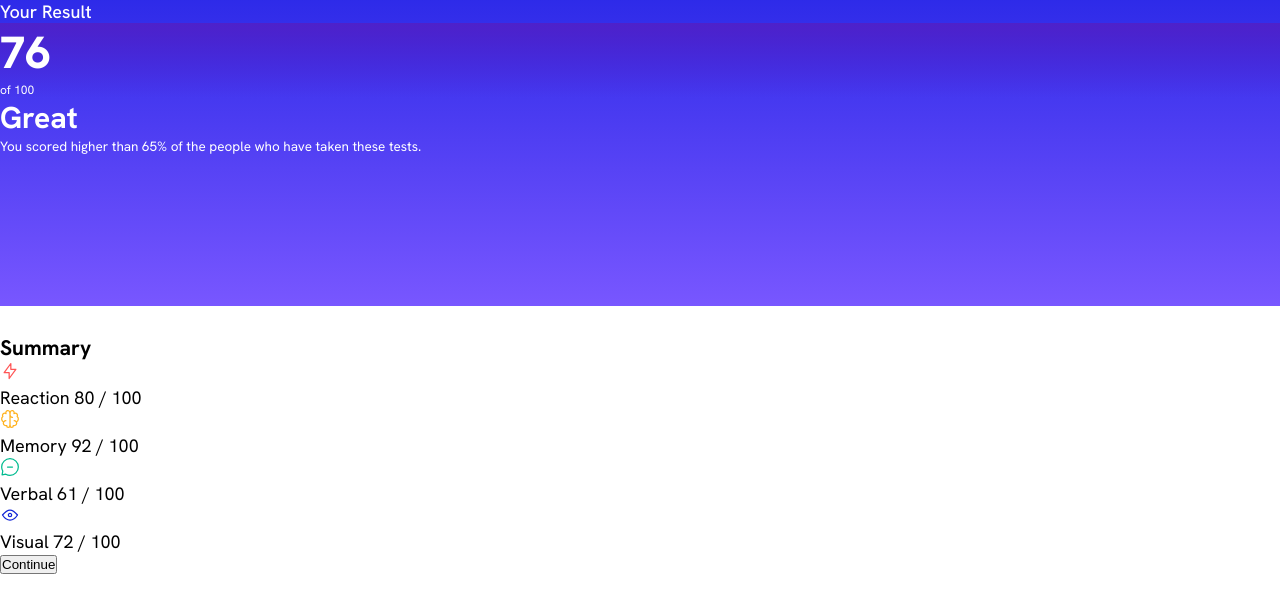
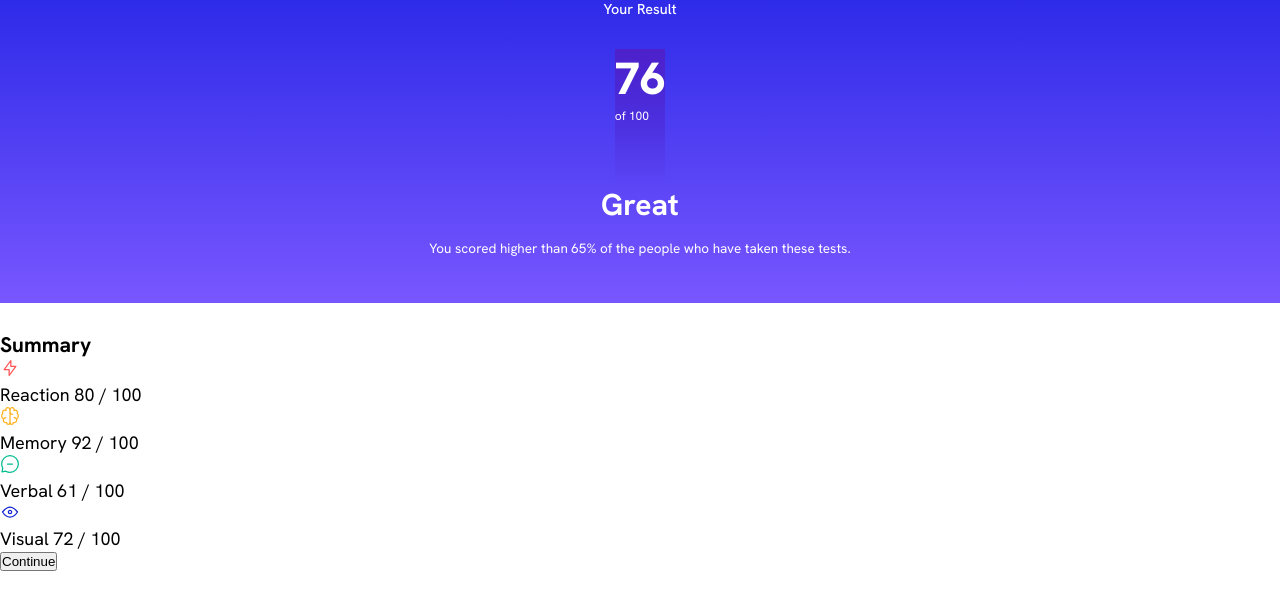
Before and after one commit to Ange230700/resultsSummaryComponentbyFM, a plain HTML site: page index.html in a window 1280 px wide. Drawn offline with Linux system fonts and the light colour scheme.

Commit message:
working on the style of the webpage 2

```diff
--- a/index.css
+++ b/index.css
@@ -27,6 +27,9 @@
 
   /* === TYPOGRAPHY === */
   --font-size: 1.125rem;
+  --normalFontWeight: 500;
+  --boldFontWeight: 700;
+  --extraBoldFontWeight: 800;
 }
 
 * {
@@ -41,14 +44,15 @@ body {
   width: 100vw;
 }
 
-body{
+body {
   font-size: var(--font-size);
   display: flex;
   flex-direction: column;
   row-gap: 3.5vh;
 }
 
-p, h3 {
+p,
+h3 {
   font-family: "HankenGrotesk";
 }
 
@@ -56,35 +60,45 @@ p, h3 {
   background: var(--gradient1);
   color: var(--white);
   flex-grow: 4;
+  display: flex;
+  flex-direction: column;
+  justify-content: center;
+  align-items: center;
+}
+
+#yourResult {
+  font-size: calc(var(--font-size) * 0.8);
+  font-weight: var(--normalFontWeight);
+  flex-grow: 2;
+}
+
+.score {
+  background: var(--gradient2);
+  flex-grow: 4;
+  display: flex;
+  flex-direction: column;
 }
 
 .lowerPart {
   flex-grow: 6;
 }
 
-
-.score {
-  background: var(--gradient2);
-}
-
-#yourResult {
-  font-weight: 500;
-}
-
 #scoreReveal {
-  font-size: calc(var(--font-size) * .75);
+  font-size: calc(var(--font-size) * 0.75);
+  flex-grow: 3;
 }
 
 #seventySix {
-  font-weight: 800;
+  font-weight: var(--extraBoldFontWeight);
   font-size: calc(var(--font-size) * 2.5);
 }
 
 #of100 {
-  font-size: calc(var(--font-size) * .67);
+  font-size: calc(var(--font-size) * 0.67);
 }
 
 #Observation {
-  font-weight: 700;
+  font-weight: var(--boldFontWeight);
   font-size: calc(var(--font-size) * 1.67);
+  flex-grow: 1;
 }
```
Also changed, not shown: index.html (+1 -0 lines).
